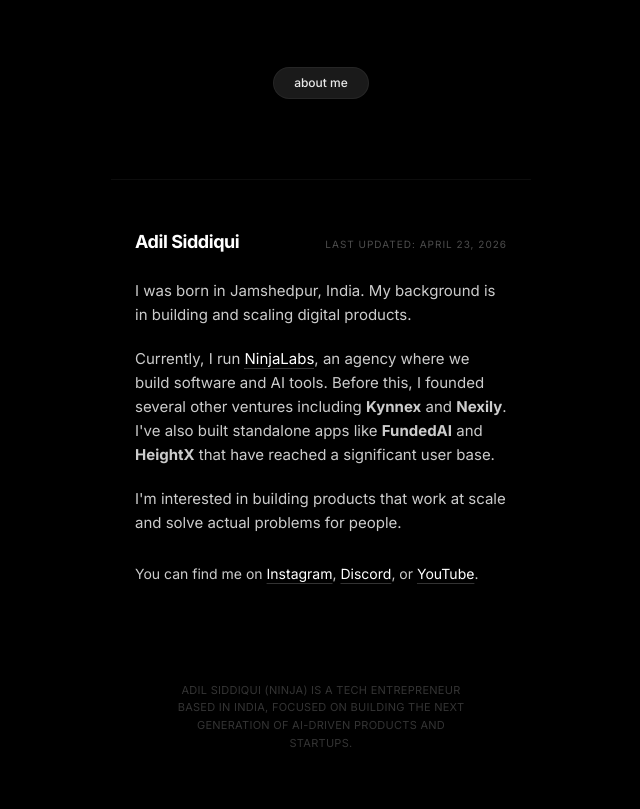
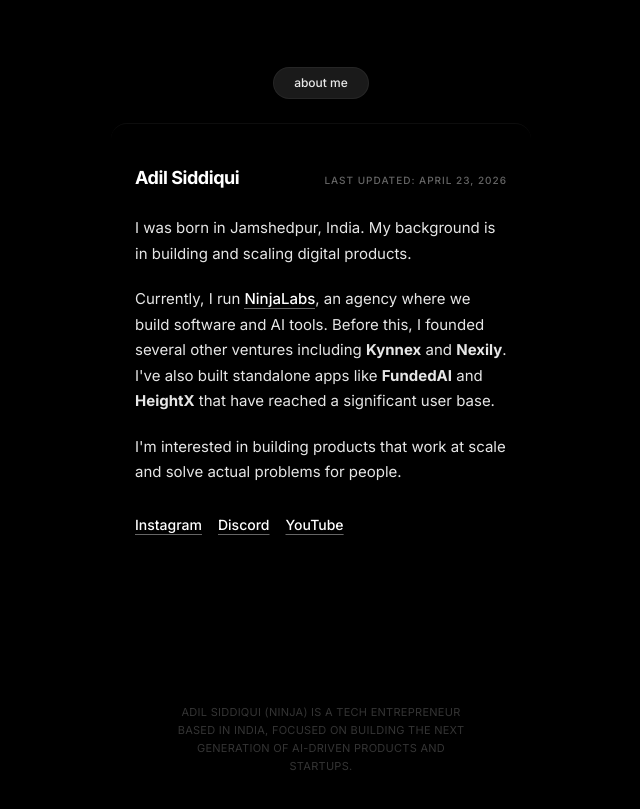
Before and after one commit to Ninja-69/portfolionew, a React (Vite) app: page / in a window 1280 px wide. Shown: the part 1100-1909 px from the top of the page, without its empty margins (319-959 px from the left). Built offline with nearby package versions, Linux system fonts and the light colour scheme; a web font is replaced by a local one.

Commit message:
Improve AboutSection readability and tighten spacing

```diff
--- a/App.tsx
+++ b/App.tsx
@@ -23,7 +23,7 @@
         <PortfolioCards />
         <Gallery />
 
-        <div className="flex flex-col items-center mb-10">
+        <div className="flex flex-col items-center mb-4">
           <button
             onClick={() => document.getElementById('about')?.scrollIntoView({ behavior: 'smooth' })}
             className="px-5 py-1.5 bg-[#1a1a1a] rounded-full text-[12px] font-medium text-white/90 border border-white/5 hover:bg-[#222] transition-colors"
--- a/components/AboutSection.tsx
+++ b/components/AboutSection.tsx
@@ -2,28 +2,30 @@
 
 export const AboutSection: React.FC = () => {
   return (
-    <section id="about" className="w-full max-w-[420px] px-6 py-12 text-left border-t border-white/5 mt-10">
+    <section id="about" className="w-full max-w-[420px] px-6 py-10 text-left border-t border-white/5 mt-2 bg-black/40 backdrop-blur-sm rounded-2xl mb-20 shadow-2xl">
       <div className="flex flex-col gap-6">
         <div className="flex justify-between items-baseline">
           <h2 className="text-[18px] font-bold text-white tracking-tight">Adil Siddiqui</h2>
-          <span className="text-[10px] text-white/30 uppercase tracking-widest">Last updated: April 23, 2026</span>
+          <span className="text-[10px] text-white/40 uppercase tracking-widest font-medium">Last updated: April 23, 2026</span>
         </div>
 
-        <div className="flex flex-col gap-5 text-[15px] leading-[1.6] text-white/80 font-normal">
-          <p>
+        <div className="flex flex-col gap-5 text-[15px] leading-[1.7] text-white font-normal">
+          <p className="text-white/90">
             I was born in Jamshedpur, India. My background is in building and scaling digital products.
           </p>
 
-          <p>
-            Currently, I run <a href="https://www.ninjalabs.in/" target="_blank" rel="noopener noreferrer" className="text-white border-b border-white/20 hover:border-white transition-colors">NinjaLabs</a>, an agency where we build software and AI tools. Before this, I founded several other ventures including <strong>Kynnex</strong> and <strong>Nexily</strong>. I've also built standalone apps like <strong>FundedAI</strong> and <strong>HeightX</strong> that have reached a significant user base.
+          <p className="text-white/90">
+            Currently, I run <a href="https://www.ninjalabs.in/" target="_blank" rel="noopener noreferrer" className="text-white border-b border-white/40 hover:border-white transition-colors font-medium">NinjaLabs</a>, an agency where we build software and AI tools. Before this, I founded several other ventures including <strong>Kynnex</strong> and <strong>Nexily</strong>. I've also built standalone apps like <strong>FundedAI</strong> and <strong>HeightX</strong> that have reached a significant user base.
           </p>
 
-          <p>
+          <p className="text-white/90">
             I'm interested in building products that work at scale and solve actual problems for people.
           </p>
 
-          <div className="pt-2 text-[14px]">
-            You can find me on <a href="https://instagram.com/ninjaxhustlerr" target="_blank" rel="noopener noreferrer" className="text-white hover:opacity-70 underline underline-offset-4 decoration-white/20 transition-all">Instagram</a>, <a href="https://discord.gg/ninja" target="_blank" rel="noopener noreferrer" className="text-white hover:opacity-70 underline underline-offset-4 decoration-white/20 transition-all">Discord</a>, or <a href="https://youtube.com/@ninjaxhustlerr" target="_blank" rel="noopener noreferrer" className="text-white hover:opacity-70 underline underline-offset-4 decoration-white/20 transition-all">YouTube</a>.
+          <div className="pt-2 text-[14px] flex flex-wrap gap-4">
+            <a href="https://instagram.com/ninjaxhustlerr" target="_blank" rel="noopener noreferrer" className="text-white hover:opacity-70 underline underline-offset-4 decoration-white/40 transition-all font-medium">Instagram</a>
+            <a href="https://discord.gg/ninja" target="_blank" rel="noopener noreferrer" className="text-white hover:opacity-70 underline underline-offset-4 decoration-white/40 transition-all font-medium">Discord</a>
+            <a href="https://youtube.com/@ninjaxhustlerr" target="_blank" rel="noopener noreferrer" className="text-white hover:opacity-70 underline underline-offset-4 decoration-white/40 transition-all font-medium">YouTube</a>
           </div>
         </div>
       </div>
```
